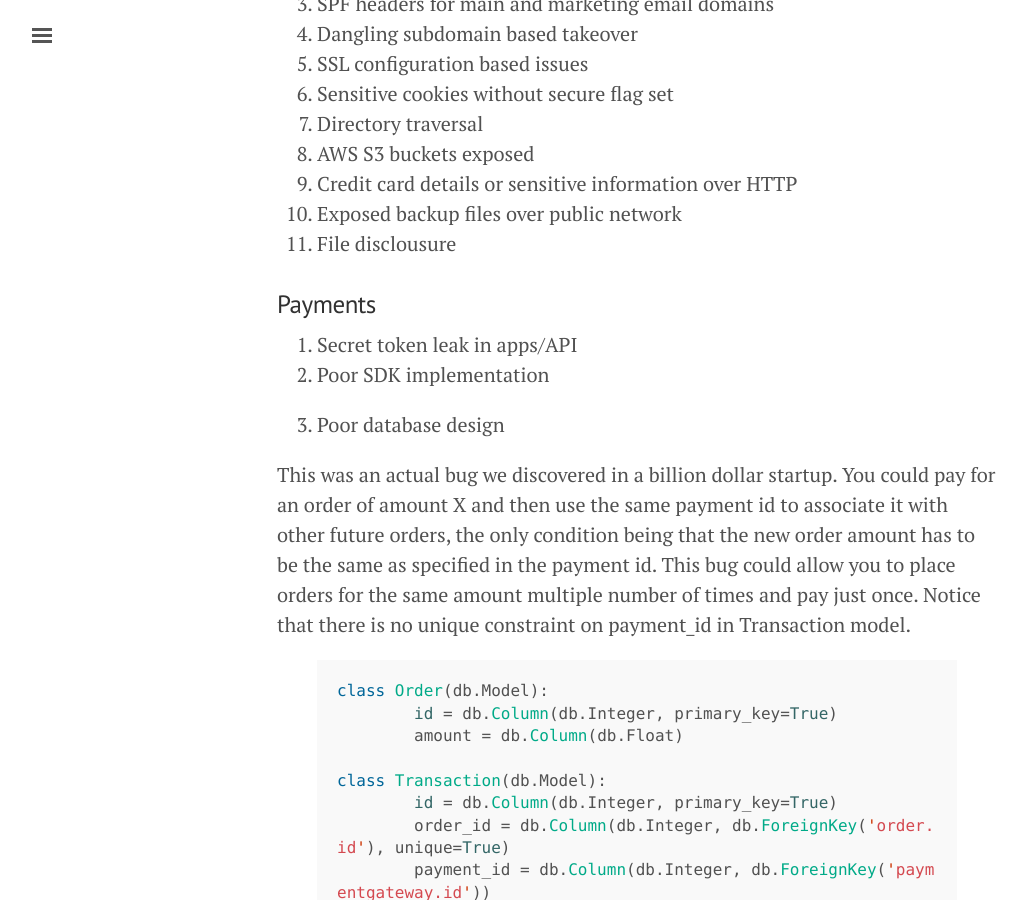
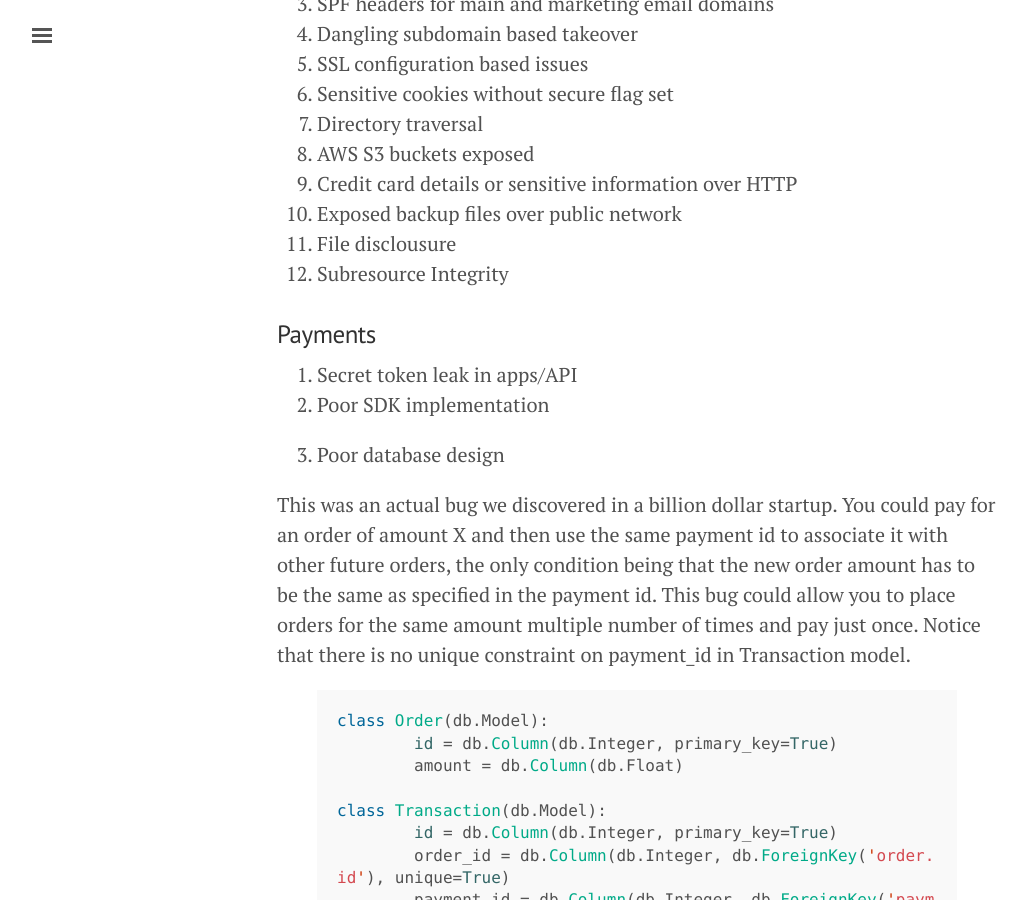
Before and after one commit to FallibleInc/blog, a Jekyll site: the page built from _posts/2016-01-30-indian-startups-security-report-scoring-paramters.md, in a window 1280 px wide and 900 px high, scrolled down 2183 px. Shown: the whole window, without its empty margins (3-1029 px from the left). Built offline with Jekyll 4.4.1, drawn with Linux system fonts in a browser that asks for light colours; comment, search, counter and statistics services are not loaded.

Commit message:
Updated 2016-01-30-indian-startups-security-report-scoring-paramters.md

```diff
--- a/_posts/2016-01-30-indian-startups-security-report-scoring-paramters.md
+++ b/_posts/2016-01-30-indian-startups-security-report-scoring-paramters.md
@@ -3,6 +3,7 @@ layout: post
 title: Parameters used in scoring for public security dashboard
 published: true
 ---
+
 
 
 
@@ -85,6 +86,7 @@ And, this is what happens when you try it in Swift
 26. Credit card details or sensitive information over HTTP
 27. Exposed backup files over public network
 28. File disclousure
+29. Subresource Integrity
 
 ### Payments
 
```
